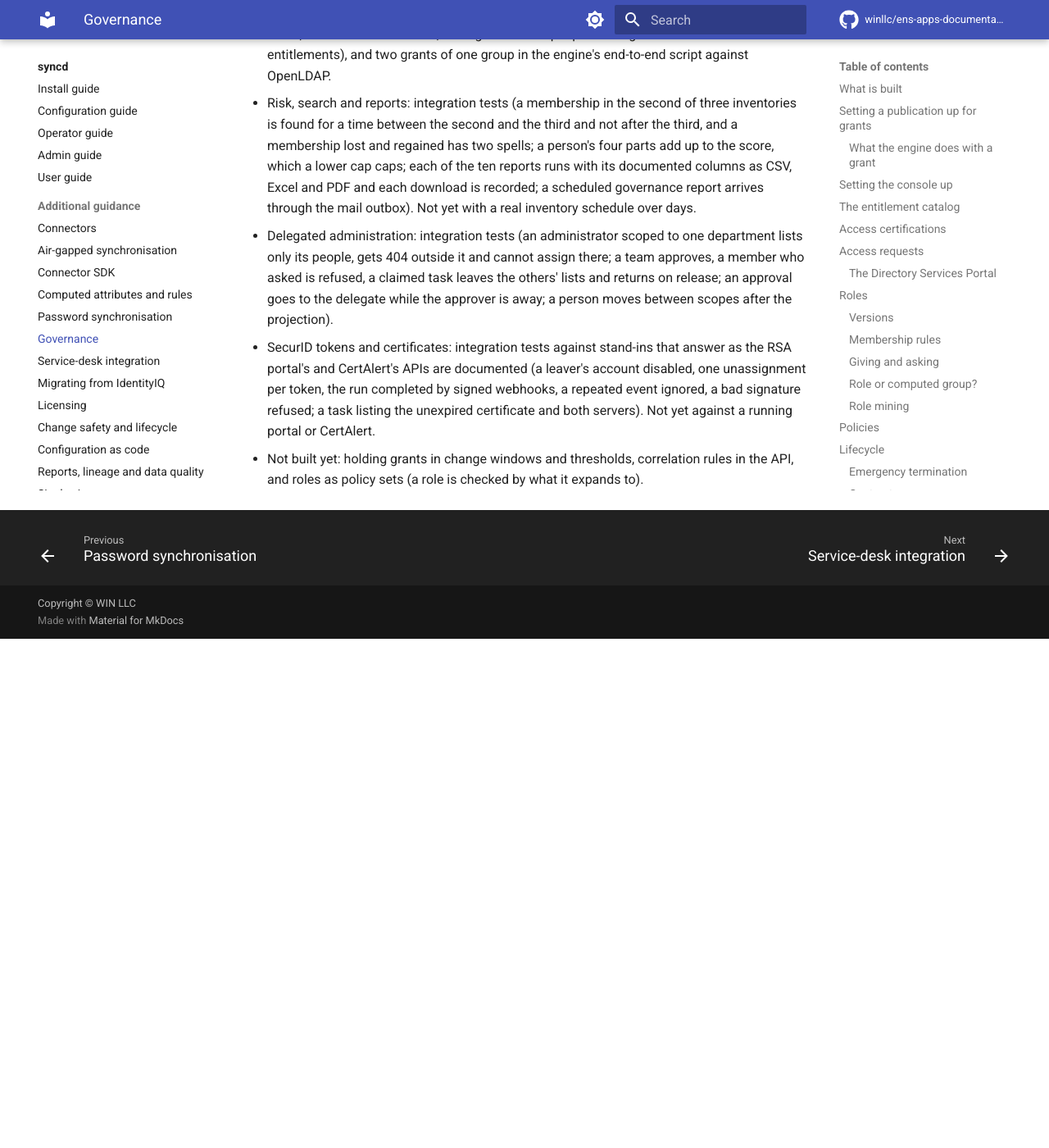
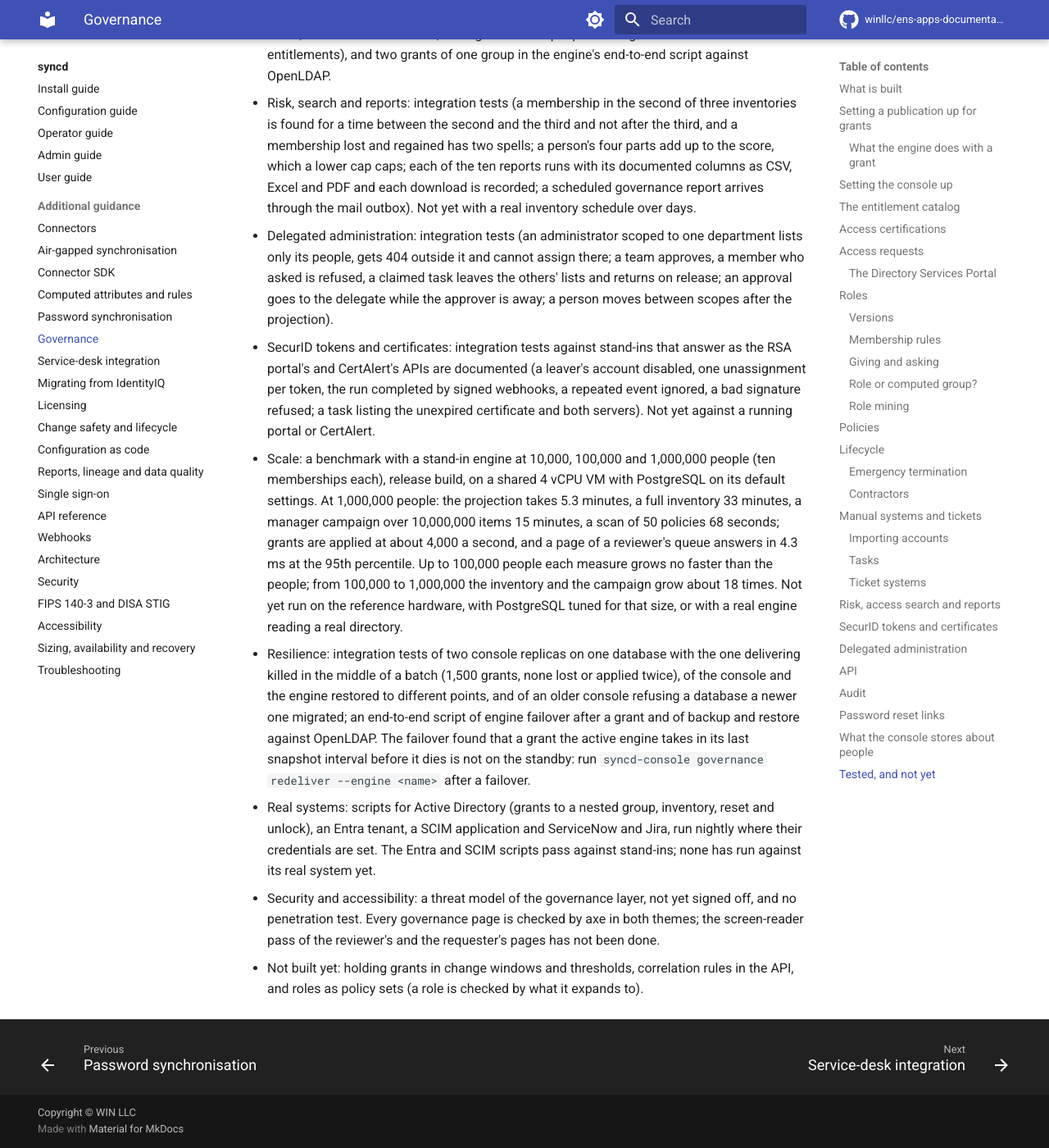
Before and after one commit to winllc/ens-apps-documentation, an MkDocs documentation site: the page built from docs/syncd/governance.md, in a window 1280 px wide and 1400 px high, scrolled down 26204 px. Shown: the whole window at 82% size. Built offline with MkDocs 1.6.1 and Material for MkDocs 9.7.7, drawn with Linux system fonts in a browser that asks for light colours; comment, search, counter and statistics services are not loaded; before the commit the page ends 26983 px from its top, so only the background shows below that.

Commit message:
Governance: what has been proven (scale, resilience, real systems, security, accessibility)
Co-Authored-By: Claude Opus 5.5 <noreply@anthropic.com>
Claude-Session: https://claude.ai/code/session_015i4tKc5i6xgbjoaMWWUgbP

```diff
--- a/docs/syncd/governance.md
+++ b/docs/syncd/governance.md
@@ -777,5 +777,28 @@ account held (from when to when, as the inventory saw it).
   unassignment per token, the run completed by signed webhooks, a repeated event ignored, a
   bad signature refused; a task listing the unexpired certificate and both servers). Not yet
   against a running portal or CertAlert.
+- Scale: a benchmark with a stand-in engine at 10,000, 100,000 and 1,000,000 people
+  (ten memberships each), release build, on a shared 4 vCPU VM with PostgreSQL on its
+  default settings. At 1,000,000 people: the projection takes 5.3 minutes, a full
+  inventory 33 minutes, a manager campaign over 10,000,000 items 15 minutes, a scan of
+  50 policies 68 seconds; grants are applied at about 4,000 a second, and a page of a
+  reviewer's queue answers in 4.3 ms at the 95th percentile. Up to 100,000 people each
+  measure grows no faster than the people; from 100,000 to 1,000,000 the inventory and the
+  campaign grow about 18 times. Not yet run on the reference hardware, with PostgreSQL
+  tuned for that size, or with a real engine reading a real directory.
+- Resilience: integration tests of two console replicas on one database with the one
+  delivering killed in the middle of a batch (1,500 grants, none lost or applied twice),
+  of the console and the engine restored to different points, and of an older console
+  refusing a database a newer one migrated; an end-to-end script of engine failover after a
+  grant and of backup and restore against OpenLDAP. The failover found that a grant the
+  active engine takes in its last snapshot interval before it dies is not on the standby:
+  run `syncd-console governance redeliver --engine <name>` after a failover.
+- Real systems: scripts for Active Directory (grants to a nested group, inventory, reset
+  and unlock), an Entra tenant, a SCIM application and ServiceNow and Jira, run nightly
+  where their credentials are set. The Entra and SCIM scripts pass against stand-ins; none
+  has run against its real system yet.
+- Security and accessibility: a threat model of the governance layer, not yet signed off,
+  and no penetration test. Every governance page is checked by axe in both themes; the
+  screen-reader pass of the reviewer's and the requester's pages has not been done.
 - Not built yet: holding grants in change windows and thresholds, correlation rules in
   the API, and roles as policy sets (a role is checked by what it expands to).
```
